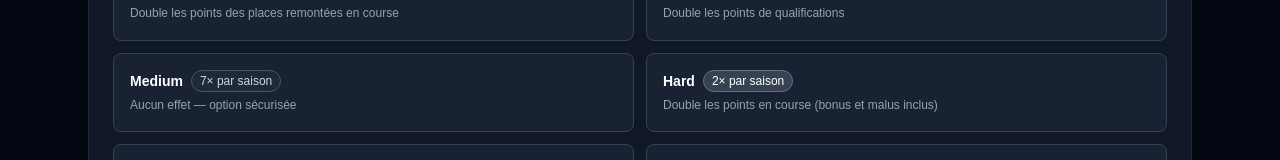
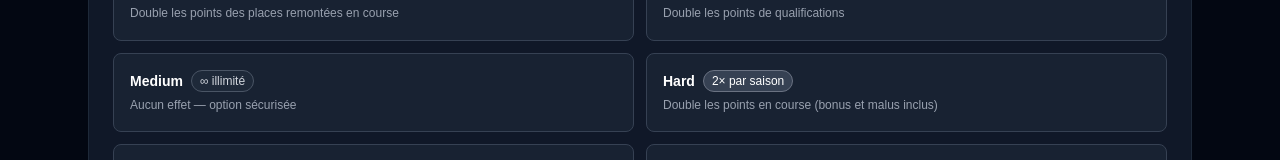
Before and after one commit to MathisNcl/f1_fantasy_league, a Next.js app: page /regles in a window 1280 px wide. Shown: the part 2333-2493 px from the top of the page. Built offline with nearby package versions, Linux system fonts and the light colour scheme; no server answers; sample sign-in values are in the browser's storage.

Commit message:
fix: medium
Signed-off-by: Mathisncl <mathis.nicoli@gmail.com>

```diff
--- a/src/app/(protected)/regles/page.tsx
+++ b/src/app/(protected)/regles/page.tsx
@@ -201,7 +201,7 @@ export default function ReglesPage() {
                   <div className="flex items-center gap-2 mb-1">
                     <span className="text-white font-semibold text-sm">{s.label}</span>
                     <span className={`text-xs px-2 py-0.5 rounded-full font-medium ${colorClass}`}>
-                      {s.tokens === 10 ? "∞ illimité" : `${s.tokens}× par saison`}
+                      {s.tokens === 7 ? "∞ illimité" : `${s.tokens}× par saison`}
                     </span>
                   </div>
                   <p className="text-gray-400 text-xs leading-relaxed">{s.description}</p>
```
